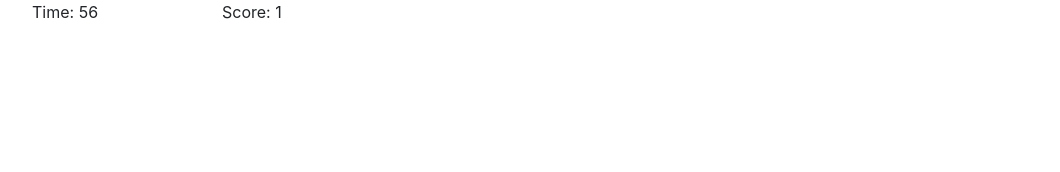
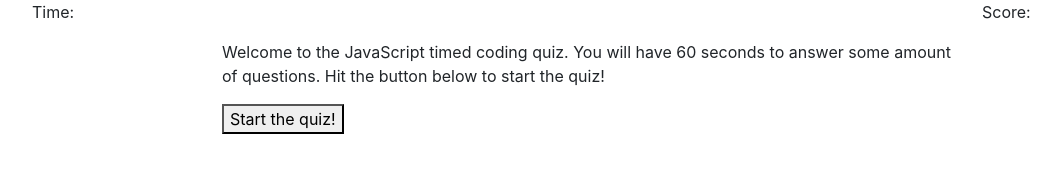
Before and after one commit to sziccardi1998/CodingQuiz, a plain HTML site: page index.html in a window 1280 px wide. Shown: the whole page, without its empty margins (53-1113 px from the left). Drawn offline with nearby package versions, Linux system fonts and the light colour scheme.

Commit message:
Created starting screen.

```diff
--- a/index.html
+++ b/index.html
@@ -2,18 +2,37 @@
 <html lang="en-us">
   <head>
     <title>Timed JavaScript Quiz</title>
-        <link rel="stylesheet" href="https://cdn.jsdelivr.net/npm/bootstrap@4.5.3/dist/css/bootstrap.min.css" integrity="sha384-TX8t27EcRE3e/ihU7zmQxVncDAy5uIKz4rEkgIXeMed4M0jlfIDPvg6uqKI2xXr2" crossorigin="anonymous">
-        <link rel="stylesheet" href="style.css">
+    <link
+      rel="stylesheet"
+      href="https://cdn.jsdelivr.net/npm/bootstrap@4.5.3/dist/css/bootstrap.min.css"
+      integrity="sha384-TX8t27EcRE3e/ihU7zmQxVncDAy5uIKz4rEkgIXeMed4M0jlfIDPvg6uqKI2xXr2"
+      crossorigin="anonymous"
+    />
+    <link rel="stylesheet" href="style.css" />
   </head>
 
   <body>
     <div class="container">
+      <!--Top row should have current score and time displayed-->
       <div class="row">
         <div class="col-2">
           <p>Time: <span id="time"></span></p>
         </div>
-                <div class="col-2">
+        <div class="col-2 offset-8">
           <p>Score: <span id="score"></span></p>
+        </div>
+      </div>
+
+      <!--Second row will house column that will display questions-->
+      <!--Will need to add a top margin to move content farther down the page-->
+      <div class="row">
+        <div class="col-8 offset-2">
+          <p id="question"></p>
+        </div>
+      </div>
+      <div class="row">
+          <div class="col-8 offset-2">
+              <button id="start">Start the quiz!</button>
           </div>
       </div>
     </div>
--- a/script.js
+++ b/script.js
@@ -1,22 +1,34 @@
 // create variables of all elements in document
 var timeEl = document.getElementById("time");
 var scoreEl = document.getElementById("score");
+var questionEl = document.getElementById("question");
+
+// use test button to tune starting the game
 
 //create timing and score variables
 var totalTime = 60;
 var timeSpent = 0;
 var score = 0;
 
+//create variable to house question text
+var questionText = "";
+
 // create function to handle timing and score board start up
 function gameStart() {
-    setInterval(function() {
+  setInterval(function () {
     timeEl.textContent = totalTime - timeSpent;
     scoreEl.textContent = score;
     timeSpent++;
-        if (timeSpent > totalTime){
+    if (timeSpent > totalTime) {
       // something happens when time is up
     }
-    }, 1000)
+  }, 1000);
+}
+
+// create the intial screen
+function welcomeScreen() {
+    questionText = "Welcome to the JavaScript timed coding quiz. You will have 60 seconds to answer some amount of questions. Hit the button below to start the quiz!";
+    questionWrite();
 }
 
 // create function to handle scoring
@@ -24,8 +36,9 @@ function scoreUp() {
   score++;
 }
 
-// start timer when game is started
-gameStart();
+// write questionText to the page
+function questionWrite() {
+    questionEl.textContent = questionText;
+}
 
-// test scoring function
-scoreUp();
+welcomeScreen();
```
Lines whose indentation alone changed are shown as unchanged.
